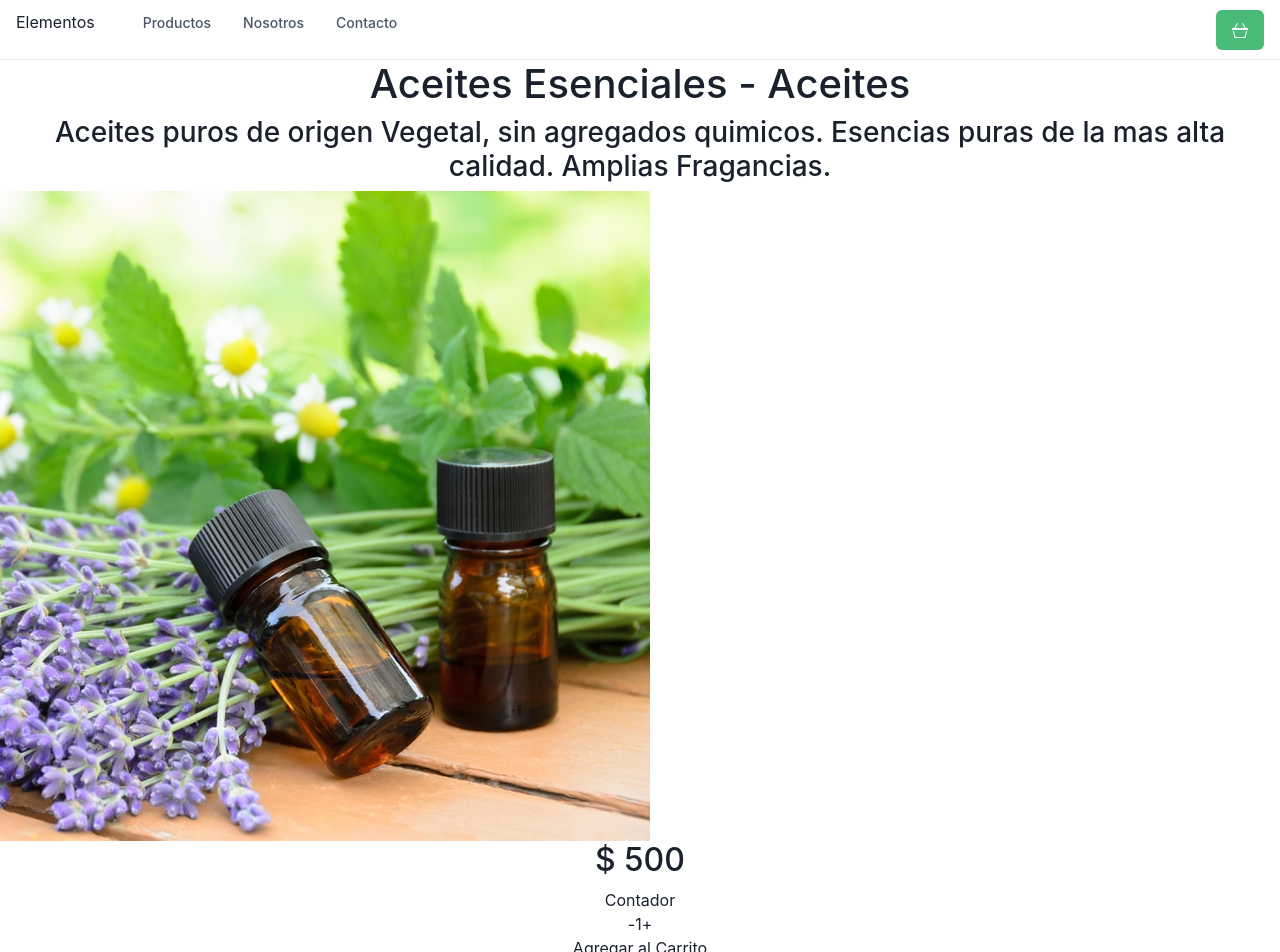
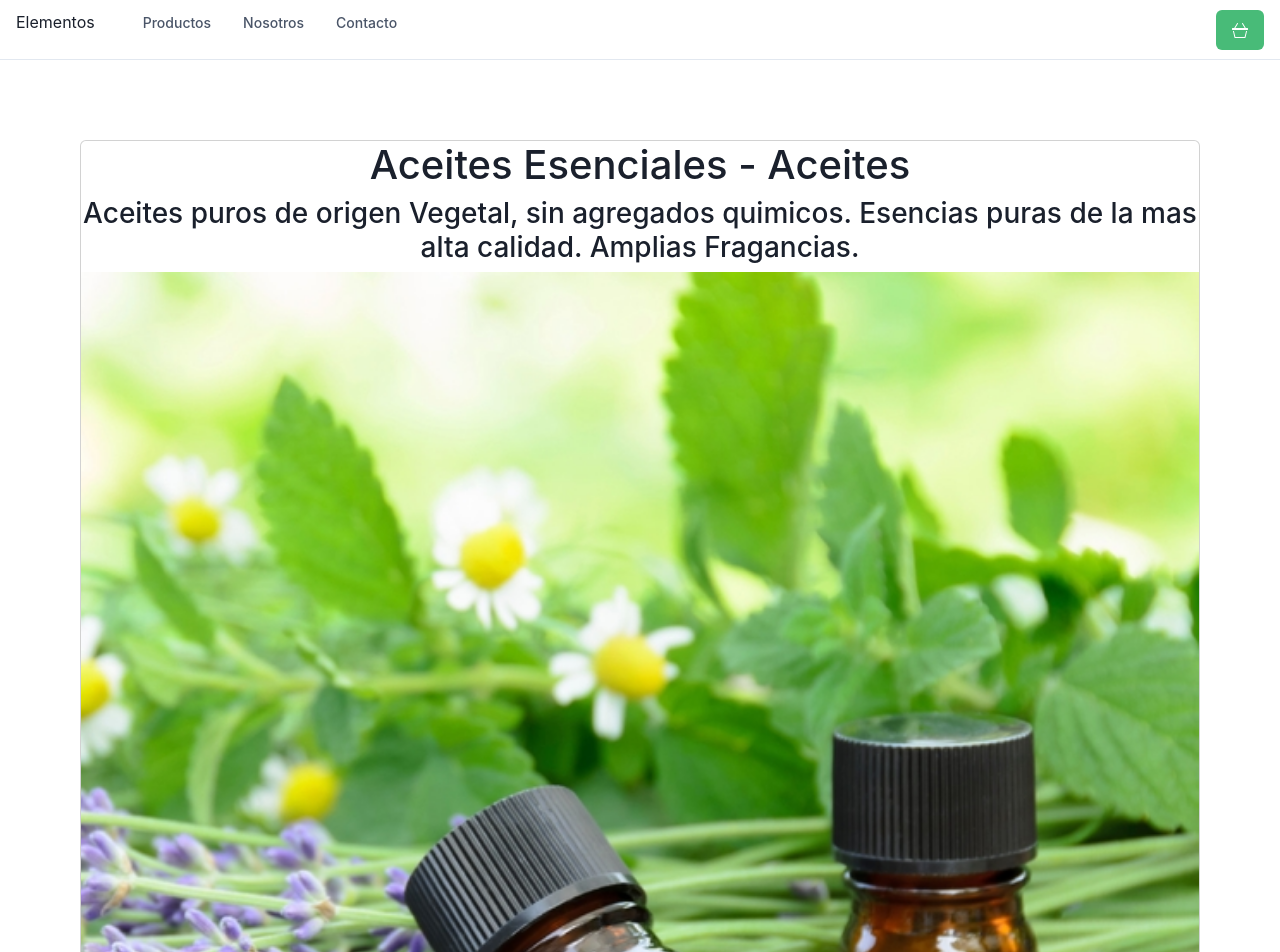
Before and after one commit to Kenshi1987/react-castro, a React (Create React App) app: page /item/1 in a window 1280 px wide. Shown: the top 952 px of the page. Built offline with nearby package versions, Linux system fonts and the light colour scheme.

Commit message:
se agrega context

```diff
--- a/src/App.js
+++ b/src/App.js
@@ -6,6 +6,7 @@ import {ItemDetailContainer} from './components/ItemDetailContainer/ItemDetailCo
 import 'bootstrap/dist/css/bootstrap.min.css';
 import { Cart } from './components/Cart/Cart';
 import CheckOut from './components/CheckOut/CheckOut';
+import { CartProvider } from './context/CartContext';
 
 
 
@@ -15,7 +16,7 @@ function App() {
   return (
 
     <div className="App">
-
+    <CartProvider>
     <BrowserRouter>
       <Navbar/>
       <Routes>
@@ -26,6 +27,7 @@ function App() {
           <Route path='/checkout' element= {<CheckOut/>}/>
       </Routes>
     </BrowserRouter>
+    </CartProvider>
     </div>
   );
 }
--- a/src/components/Cart/Cart.jsx
+++ b/src/components/Cart/Cart.jsx
@@ -1,7 +1,18 @@
 import React from 'react'
+import { useContext } from 'react';
+import { CartContext } from '../../context/CartContext';
 
-export const Cart = () => {
+export function Cart(){
+  const {items} = useContext (CartContext);
+
   return (
+
+    <>
     <div>Cart</div>
+    {!items && <span>Carrito Vacio</span>}
+    {items.lenght && <ol>
+      {items.map((item => <li> {item.title} - {item.quantity}</li>))}
+      </ol>}
+    </>
   )
-}
+  }
--- a/src/components/ItemCount/ItemCount.jsx
+++ b/src/components/ItemCount/ItemCount.jsx
@@ -1,5 +1,6 @@
 import React from 'react'
 import { useState } from 'react'
+import {Button} from 'react-bootstrap'
 
 export default function ItemCount({stock, initial, onAdd}) {
 
@@ -7,11 +8,11 @@ export default function ItemCount({stock, initial, onAdd}) {
 
      return (
     <>
-    <div>Contador</div>
-    <button onClick={() => {setCounter (counter - 1)}} disabled={counter===initial}>-</button>
+
+    <div><Button className="btn btn-primary btn-lg"onClick={() => {setCounter (counter - 1)}} disabled={counter===initial}>-</Button></div>
     <span>{counter}</span>
-    <button onClick={() => {setCounter (counter + 1)}} disabled={counter===stock}>+</button>
-    <div><button onClick={()=>onAdd(counter)} disabled={counter ===0}>Agregar al Carrito</button></div>
+    <div><Button className="btn btn-primary btn-lg" onClick={() => {setCounter (counter + 1)}} disabled={counter===stock}>+</Button></div>
+    <div><Button className="btn btn-primary btn-lg" onClick={()=>onAdd(counter)} disabled={counter ===0}>Agregar al Carrito</Button></div>
     </>
   )
 }
--- a/src/components/ItemDetail/ItemDetail.jsx
+++ b/src/components/ItemDetail/ItemDetail.jsx
@@ -1,18 +1,24 @@
-import React, {useState} from 'react';
+import React, {useState, useContext} from 'react';
 import ItemCount from '../ItemCount/ItemCount';
 import { Link } from 'react-router-dom';
 import { Button } from 'react-bootstrap';
+import { CartContext } from '../../context/CartContext';
+import { Card } from 'react-bootstrap';
 
 export function ItemDetail({item}) {
     const {id, category, description, price, title, img} = item;
+    const {addItem} = useContext (CartContext);
     const [counter, setCounter] = useState(0);
 
     function onAdd (count){
-      console.log(`Esta es la cantidad de Items que la persona compra ${count}`);
-      setCounter(count)
+
+      setCounter(count);
+
+      addItem (item, count);
     }
   return (
-    <div>
+    <div className="d-flex flex-wrap p-3 m-3">
+      <Card>
         <h1>{title} - {category}</h1>
         <h3>{description}</h3>
         <img src={img} alt=""></img>
@@ -20,6 +26,7 @@ export function ItemDetail({item}) {
         {counter ?
         <Link to="/cart"><Button>Finalizar Compra</Button></Link> :
         <ItemCount initial={1} stock={5} onAdd={onAdd}/>}
+      </Card>
     </div>
   )
 }
--- a/src/components/ItemDetailContainer/ItemDetailContainer.jsx
+++ b/src/components/ItemDetailContainer/ItemDetailContainer.jsx
@@ -1,7 +1,7 @@
 import React, { useEffect, useState } from 'react';
 import {useParams} from 'react-router-dom';
 import {ItemDetail} from '../ItemDetail/ItemDetail';
-import Spinner from 'react-bootstrap/Spinner';
+
 export function ItemDetailContainer() {
 
   const {id} = useParams();
@@ -28,7 +28,7 @@ export function ItemDetailContainer() {
   }, [id])
 
   return (
-    <div>
+    <div className="d-flex justify-content-center m-5">
       { Object.getOwnPropertyNames(item).length && <ItemDetail item={item}/>}
 
     </div>
--- /dev/null
+++ b/src/context/CartContext.jsx
@@ -0,0 +1,40 @@
+import React, {useState, createContext} from 'react';
+
+export const CartContext = createContext();
+
+export function CartProvider ({children}){
+    const [items, setItems] = useState ([]);
+
+    function addItem (item, quantity) {
+        console.log({...item,quantity});
+
+        if (isInCart(item.id)){
+            let aux = items;
+            let itemIndex = aux.findIndex ((element) => element.id == item.id);
+            aux[itemIndex].quantity += quantity;
+            setItems ([...aux])
+        } else {
+
+            setItems([...items, {...item, quantity}]);
+        }
+    }
+
+    function removeItem(itemId){
+        setItems(items.filter((element) => element.id !=itemId));
+    }
+
+    function clear(){
+        setItems([]);
+    }
+
+    function isInCart(itemId){
+
+        return items.find((element) => element.id ==itemId);
+
+    }
+    return (
+        <CartContext.Provider value={{addItem, removeItem, items, clear}}>
+            {children}
+        </CartContext.Provider>
+    )
+    }
```
